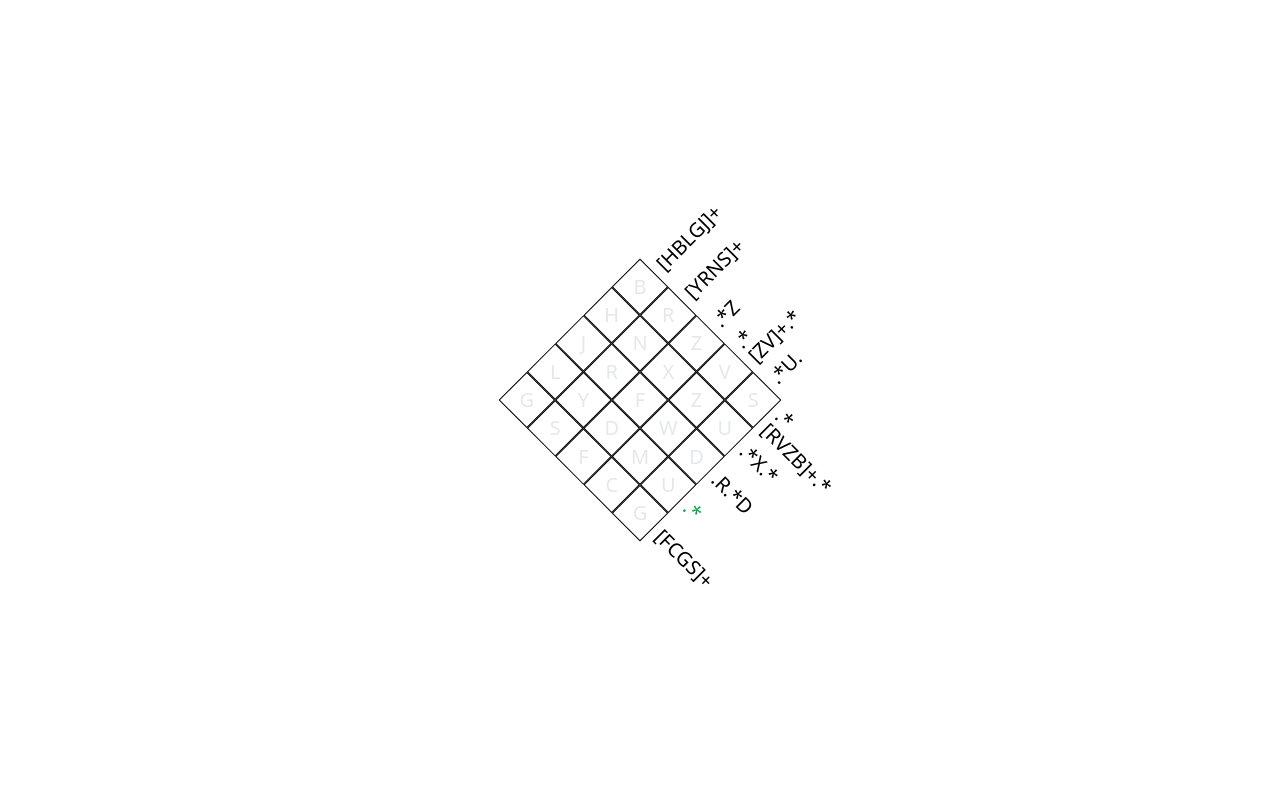
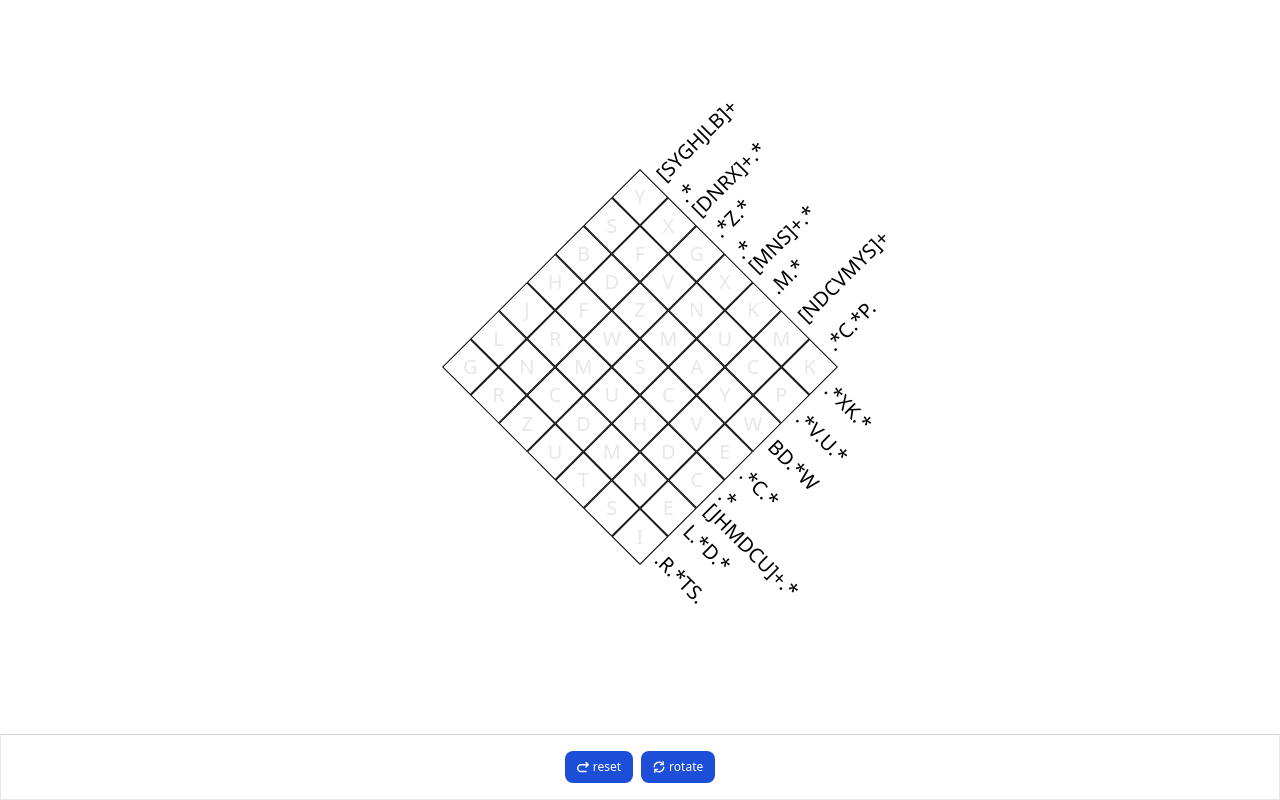
Before and after one commit to henningway/regex-crossword, a Vue app: page / in a window 1280 px wide. Built offline with nearby package versions, Linux system fonts and the light colour scheme.

Commit message:
controls for reset and rotate

```diff
--- a/src/App.vue
+++ b/src/App.vue
@@ -1,15 +1,22 @@
 <template>
-    <div class="w-screen h-screen flex justify-center items-center">
+    <Controls
+        v-slot="{ options }"
+        @reset="game = generateGame(7)"
+    >
         <Board
             :game="game"
+            :options="options"
         />
-    </div>
+    </Controls>
 </template>
 
 <script setup lang="ts">
     import Board from '@/Board.vue';
+    import Controls from '@/Controls.vue';
     import { generateGame } from '@/util/game';
     import type { Game } from '@/type/common';
+    import { ref } from 'vue';
 
-    const game: Game = generateGame(5   );
+    /* REFS */
+    const game = ref<Game>(generateGame(7));
 </script>
--- a/src/Board.vue
+++ b/src/Board.vue
@@ -1,5 +1,8 @@
 <template>
-    <div class="transform -rotate-45 text-xl">
+    <div
+        class="text-xl transition-transform"
+        :class="{ '-rotate-45': options.rotate }"
+    >
         <template v-for="(row, rowIndex) in game.board">
             <!-- row incl. row regex -->
             <div
@@ -12,17 +15,21 @@
                     class="relative h-full flex justify-center items-center border border-black p-1"
                     :style="{ width: CELL_PX + 'px' }"
                 >
+                    <!-- solution -->
                     <span
-                        class="text-gray-200 absolute inset-1/2 -translate-x-1/2 -translate-y-1/2 w-fit h-fit select-none pointer-events-none rotate-45 bg-transparent"
+                        class="transition-transform text-gray-200 absolute inset-1/2 -translate-x-1/2 -translate-y-1/2 w-fit h-fit select-none pointer-events-none bg-transparent"
+                        :class="{ 'rotate-45': options.rotate }"
                     >
                         {{ char }}
                     </span>
 
+                    <!-- input -->
                     <input
                         type="text"
-                        class="border-none w-5 h-full outline-none transform rotate-45 bg-transparent"
+                        class="transition-transform border-none w-full h-full outline-none transform bg-transparent text-center"
+                        :class="{ 'rotate-45': options.rotate }"
                         :value="input[rowIndex][colIndex]"
-                        @input="update(($event.target as HTMLInputElement).value, rowIndex, colIndex)"
+                        @input.capture="update(($event.target as HTMLInputElement).value, rowIndex, colIndex)"
                     />
 
                     <!-- column regexes: relatively positioned to element in last row -->
@@ -57,7 +64,7 @@
 
     const CELL_PX = 40;
 
-    const props = defineProps<{ game: Game }>();
+    const props = defineProps<{ game: Game; options: { rotate: boolean } }>();
 
     /* REFS */
     const input = ref<Board>(times(_(times(_(''), props.game.size)), props.game.size));
--- /dev/null
+++ b/src/Controls.vue
@@ -0,0 +1,71 @@
+<template>
+    <div class="w-screen h-screen flex flex-col">
+        <div class="flex justify-center items-center h-full overflow-scroll">
+            <slot :options="options" />
+        </div>
+
+        <div class="w-100 flex justify-center p-4 border border-t-gray-300 bg-white gap-2">
+            <div
+                class="px-3 py-2 text-xs font-medium text-center inline-flex items-center text-white bg-blue-700 rounded-lg hover:bg-blue-800 focus:ring-4 focus:outline-none focus:ring-blue-300 dark:bg-blue-600 dark:hover:bg-blue-700 dark:focus:ring-blue-800"
+                @click="$emit('reset')"
+            >
+                <svg
+                    class="w-3 h-3 mr-1"
+                    xmlns="http://www.w3.org/2000/svg"
+                    fill="none"
+                    viewBox="0 0 16 14"
+                >
+                    <path
+                        stroke="currentColor"
+                        stroke-linecap="round"
+                        stroke-linejoin="round"
+                        stroke-width="2"
+                        d="m12 7 3-3-3-3m0 12H5.5a4.5 4.5 0 1 1 0-9H14"
+                    />
+                </svg>
+
+                reset
+            </div>
+
+            <div
+                class="px-3 py-2 text-xs font-medium text-center inline-flex items-center text-white bg-blue-700 rounded-lg hover:bg-blue-800 focus:ring-4 focus:outline-none focus:ring-blue-300 dark:bg-blue-600 dark:hover:bg-blue-700 dark:focus:ring-blue-800"
+                @click="toggleRotation"
+            >
+                <svg
+                    class="w-3 h-3 mr-1"
+                    xmlns="http://www.w3.org/2000/svg"
+                    fill="currentColor"
+                    viewBox="0 0 18 20"
+                >
+                    <path
+                        d="M17 9a1 1 0 0 0-1 1 6.994 6.994 0 0 1-11.89 5H7a1 1 0 0 0 0-2H2.236a1 1 0 0 0-.585.07c-.019.007-.037.011-.055.018-.018.007-.028.006-.04.014-.028.015-.044.042-.069.06A.984.984 0 0 0 1 14v5a1 1 0 1 0 2 0v-2.32A8.977 8.977 0 0 0 18 10a1 1 0 0 0-1-1ZM2 10a6.994 6.994 0 0 1 11.89-5H11a1 1 0 0 0 0 2h4.768a.992.992 0 0 0 .581-.07c.019-.007.037-.011.055-.018.018-.007.027-.006.04-.014.028-.015.044-.042.07-.06A.985.985 0 0 0 17 6V1a1 1 0 1 0-2 0v2.32A8.977 8.977 0 0 0 0 10a1 1 0 1 0 2 0Z"
+                    />
+                </svg>
+                rotate
+            </div>
+        </div>
+    </div>
+</template>
+
+<script setup lang="ts">
+    import { ref, onBeforeUnmount } from 'vue';
+
+    defineEmits(['reset']);
+
+    /* REFS */
+    const options = ref<{ rotate: boolean }>({ rotate: true });
+
+    /* METHODS */
+    const toggleRotation = () => (options.value = { ...options.value, rotate: !options.value.rotate });
+
+    /* INIT */
+    const keyListener = (e: KeyboardEvent) => {
+        if (e.key === 'r' && e.ctrlKey) {
+            toggleRotation();
+            e.preventDefault();
+        }
+    };
+
+    document.addEventListener('keydown', keyListener);
+    onBeforeUnmount(() => document.removeEventListener('keydown', keyListener));
+</script>
--- /dev/null
+++ b/src/newFile.ts
@@ -0,0 +1,3 @@
+import { keyListener } from './Board.vue';
+
+onBeforeUnmount(() => document.removeEventListener('keydown', keyListener));
```
